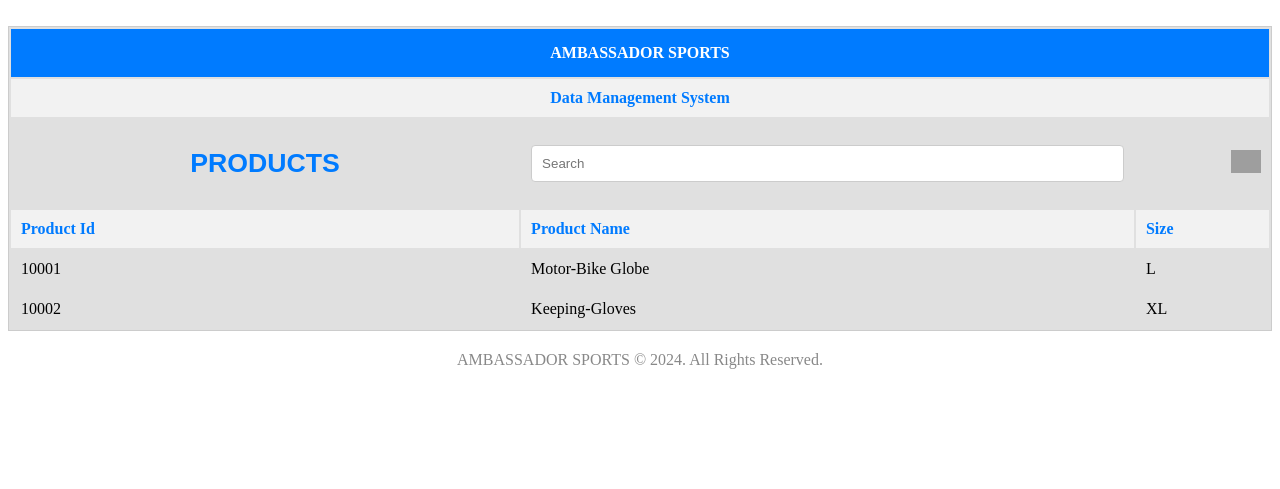
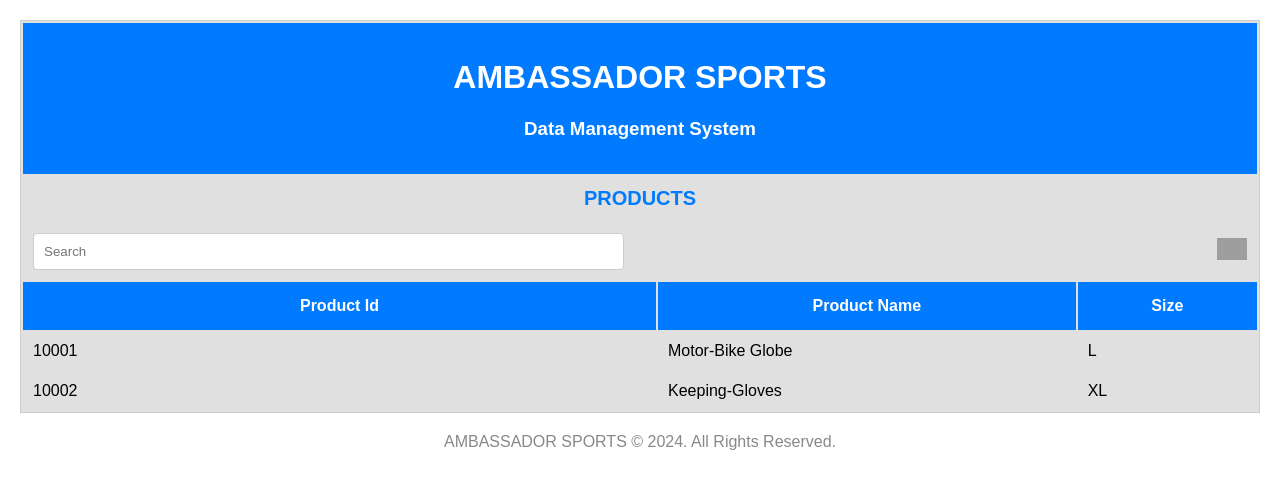
Before and after one commit to Sheikh-Ahmed-Naeem/DBMS-PROJECT, a Flask app: template templates/G_product_window.html in a window 1280 px wide. Shown: the top 489 px of the page. Run offline with Flask 3, Linux system fonts and the light colour scheme; the template is opened without the code that fills it, so the values that code supplies are empty; grey boxes are pictures that could not be loaded.

Commit message:
Update G_product_window.html

```diff
--- a/templates/G_product_window.html
+++ b/templates/G_product_window.html
@@ -3,6 +3,38 @@
 <head>
 <title>Product Management System</title>
 <style>
+    /* General Styles */
+    body {
+        font-family: Arial, sans-serif;
+        margin: 20px;
+    }
+
+    /* Table Styles */
+    table {
+        width: 100%;
+        background-color: #e0e0e0;
+        border: 1px solid #ccc;
+    }
+    th {
+        background-color: #007bff;
+        color: white;
+        text-align: center;
+        padding: 15px;
+    }
+    td {
+        padding: 10px;
+    }
+
+    /* Input Styles */
+    input[type="text"] {
+        width: calc(100% - 22px);
+        padding: 10px;
+        border: 1px solid #ccc;
+        border-radius: 4px;
+        box-sizing: border-box;
+    }
+
+    /* Gear Icon Styles */
     .gear-icon-container {
         position: relative;
         display: inline-block;
@@ -34,64 +66,65 @@
     .options a:hover {
         background-color: #f4f4f4;
     }
+
+    /* Footer Styles */
+    .footer {
+        text-align: center;
+        margin-top: 20px;
+        color: #888;
+    }
 </style>
 </head>
 <body>
-  <table style="width: 100%; background-color: #e0e0e0; border: 1px solid #ccc;">
+
+  <table>
     <tr>
-      <th colspan="3" style="text-align: center; background-color: #007bff; color: white; padding: 15px;">
-        AMBASSADOR SPORTS
+      <th colspan="3">
+        <h1>AMBASSADOR SPORTS</h1>
+        <h3>Data Management System</h3>
       </th>
     </tr>
     <tr>
-      <th colspan="3" style="text-align: center; background-color: #f2f2f2; color: #007bff; padding: 10px;">
-        Data Management System
-      </th>
+      <td colspan="3" style="text-align: center;">
+        <button style="background-color: transparent; border: none; cursor: pointer;">
+          <h2 style="color: #007bff; margin: 0;">PRODUCTS</h2>
+        </button>
+      </td>
     </tr>
     <tr>
-      <td style="padding: 10px; text-align: center;">
-        <button style="background-color: transparent; border: none; cursor: pointer;">
-          <h1 style="color: #007bff; display: inline-block;">PRODUCTS</h1>
-        </button>
+      <td style="padding: 10px;">
+        <input type="text" placeholder="Search">
       </td>
-      <td style="padding: 10px;">
-        <input type="text" style="width: 100%; padding: 10px; box-sizing: border-box; border: 1px solid #ccc; border-radius: 4px;" placeholder="Search">
-      </td>
-      <td style="padding: 8px; text-align: right;">
+      <td></td>
+      <td style="padding: 10px; text-align: right;">
         <div class="gear-icon-container">
             <img src="ellipsis.png" alt="Gear Icon" width="30">
             <div class="options">
-                <a href="P_info.html" class="add-option">Add</a>
-                <a href="#" class="delete-option">Delete</a>
+                <a href="P_info.html">Add</a>
+                <a href="#">Delete</a>
             </div>
         </div>
       </td>
     </tr>
-        <!-- <div class="gear-icon-container">
-            <img src="gear_icon.png" alt="Gear Icon" width="50">
-            <div class="options">
-                <a href="#" class="add-option">Add</a>
-                <a href="#" class="delete-option">Delete</a>
-            </div>
-        </div> -->
     <tr>
-      <th style="padding: 10px; background-color: #f2f2f2; color: #007bff; text-align: left;">Product Id</th>
-      <th style="padding: 10px; background-color: #f2f2f2; color: #007bff; text-align: left;">Product Name</th>
-      <th style="padding: 10px; background-color: #f2f2f2; color: #007bff; text-align: left;">Size</th>
+      <th>Product Id</th>
+      <th>Product Name</th>
+      <th>Size</th>
     </tr>
     <tr>
-      <td style="padding: 10px;">10001</td>
-      <td style="padding: 10px;">Motor-Bike Globe</td>
-      <td style="padding: 10px;">L</td>
+      <td>10001</td>
+      <td>Motor-Bike Globe</td>
+      <td>L</td>
     </tr>
-    <br>
     <tr>
-        <td style="padding: 10px;">10002</td>
-        <td style="padding: 10px;">Keeping-Gloves</td>
-        <td style="padding: 10px;">XL</td>
+      <td>10002</td>
+      <td>Keeping-Gloves</td>
+      <td>XL</td>
     </tr>
-    </table>
-    <div style="text-align: center; margin-top: 20px;">
-        <p style="color: #888;">AMBASSADOR SPORTS &copy; 2024. All Rights Reserved.</p>
+  </table>
+
+  <div class="footer">
+    <p>AMBASSADOR SPORTS &copy; 2024. All Rights Reserved.</p>
+  </div>
 </body>
 </html>
```
